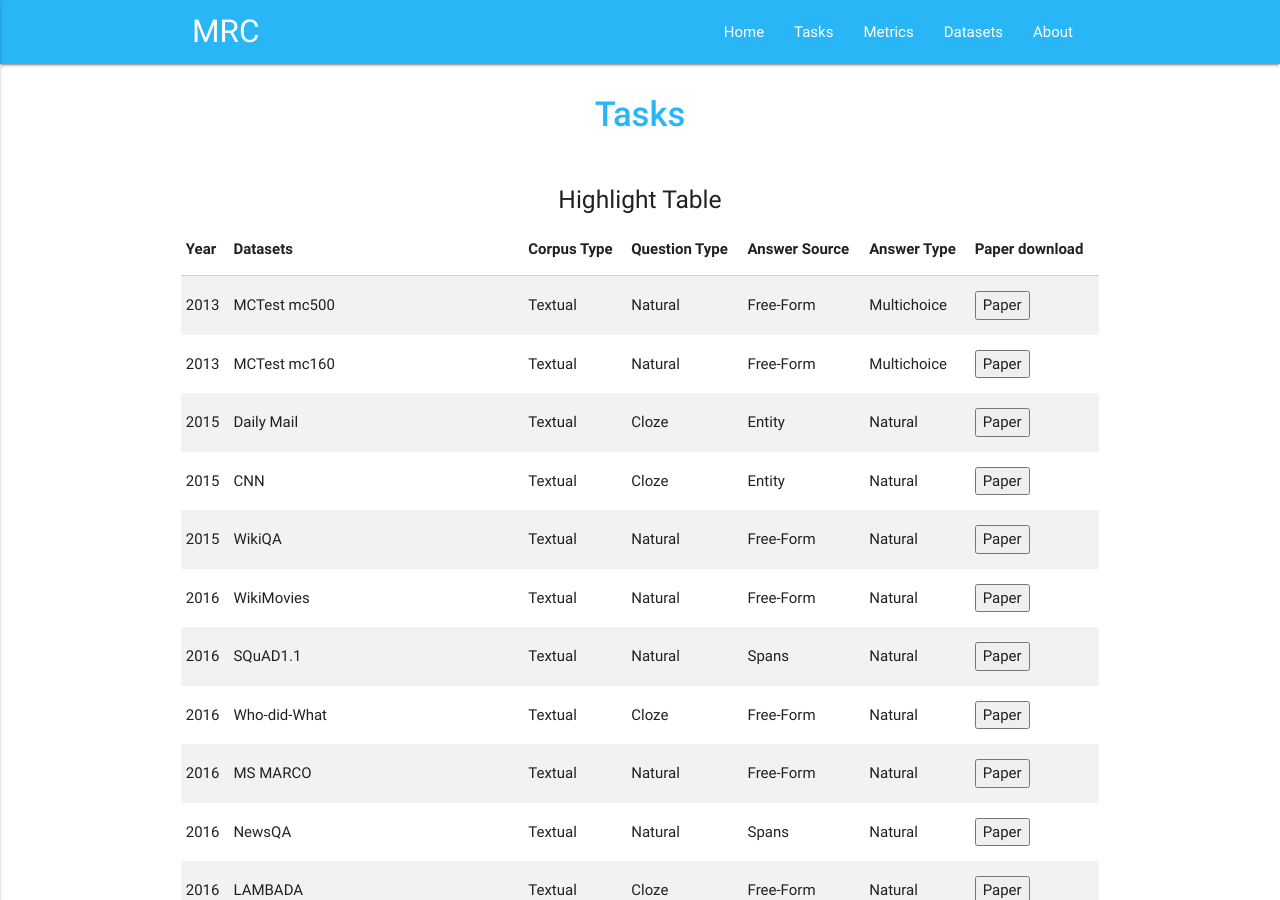
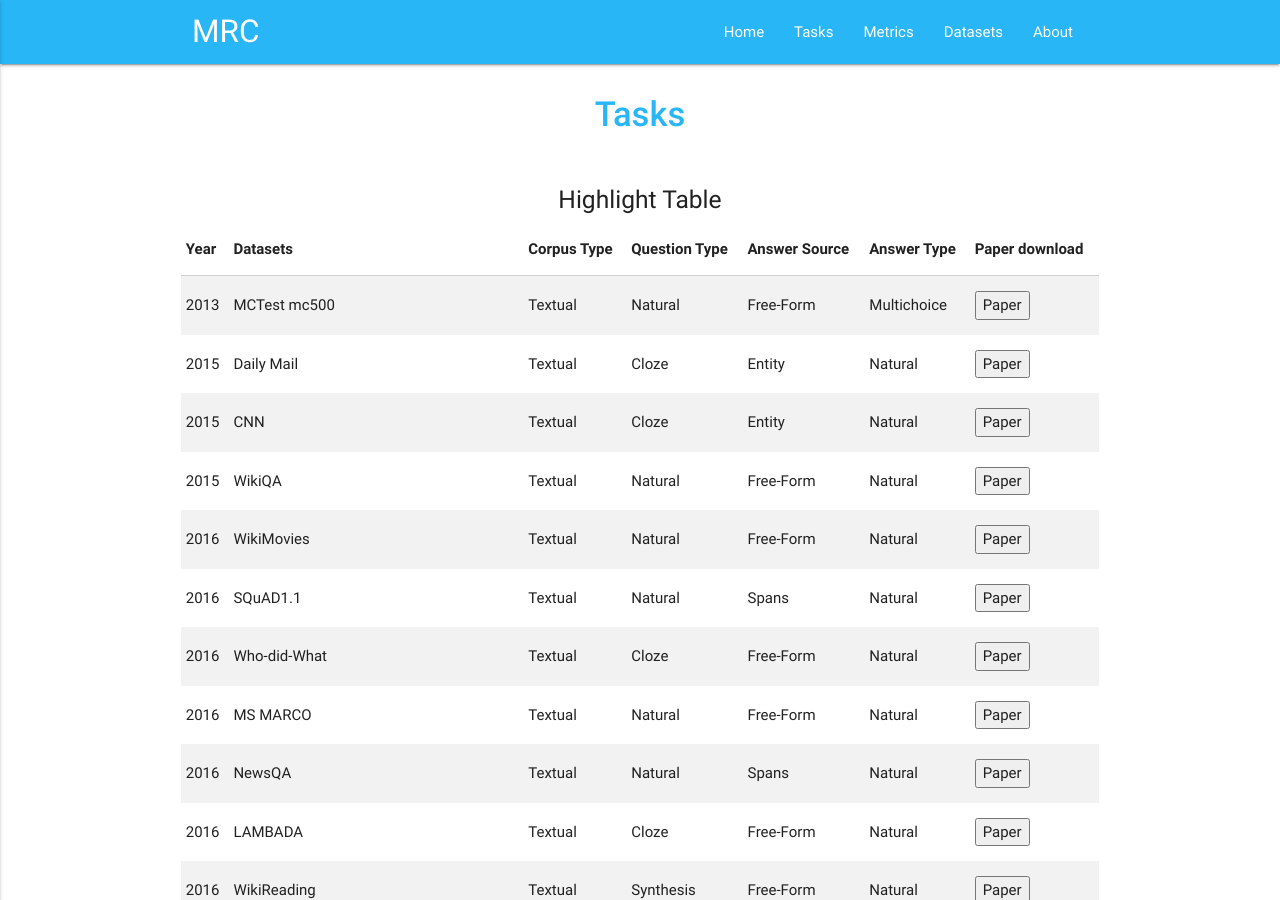
Before and after one commit to MRC-Datasets/MRC-Datasets.github.io, a Jekyll site: the page built from example1.md, in a window 1280 px wide and 900 px high. Built offline with Jekyll 4.4.1, drawn with Linux system fonts in a browser that asks for light colours.

Commit message:
Update example1.md

```diff
--- a/example1.md
+++ b/example1.md
@@ -24,15 +24,6 @@ permalink: /Tasks/
 	<tr>
         <td>2013</td>
         <td>MCTest  mc500</td>
-        <td>Textual</td>
-        <td>Natural</td>
-        <td>Free-Form</td>
-        <td>Multichoice</td>
-        <td><button onclick="window.open('https://mattr1.github.io/mctest/MCTest_EMNLP2013.pdf');">Paper</button></td>
-    </tr>
-    <tr>
-        <td>2013</td>
-        <td>MCTest  mc160</td>
         <td>Textual</td>
         <td>Natural</td>
         <td>Free-Form</td>
```
